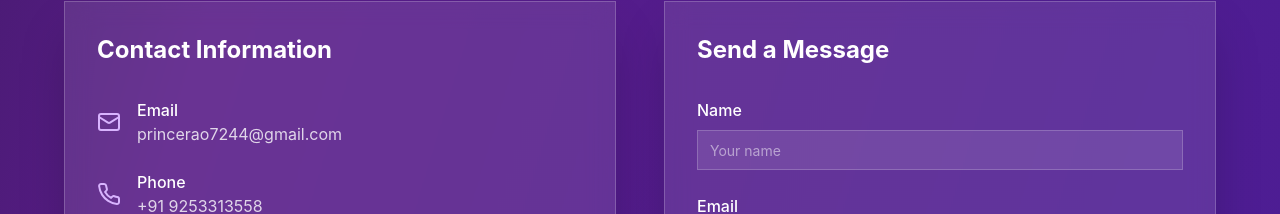
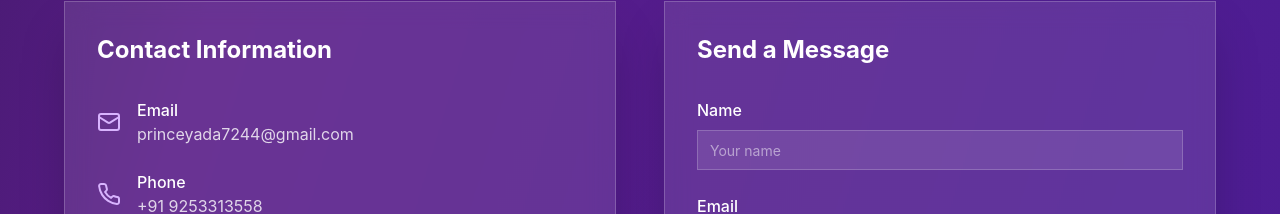
Before and after one commit to princxydvv/My-Portfolio, a Next.js app: page / in a window 1280 px wide. Shown: the part 3537-3751 px from the top of the page. Built offline with nearby package versions, Linux system fonts and the light colour scheme.

Commit message:
Update page.tsx

```diff
--- a/app/page.tsx
+++ b/app/page.tsx
@@ -315,7 +315,7 @@ export default function Portfolio() {
                         href="mailto:princerao7244@gmail.com"
                         className="text-white/80 hover:text-purple-300 transition-colors"
                       >
-                        princerao7244@gmail.com
+                        princeyada7244@gmail.com
                       </a>
                     </div>
                   </div>
```
